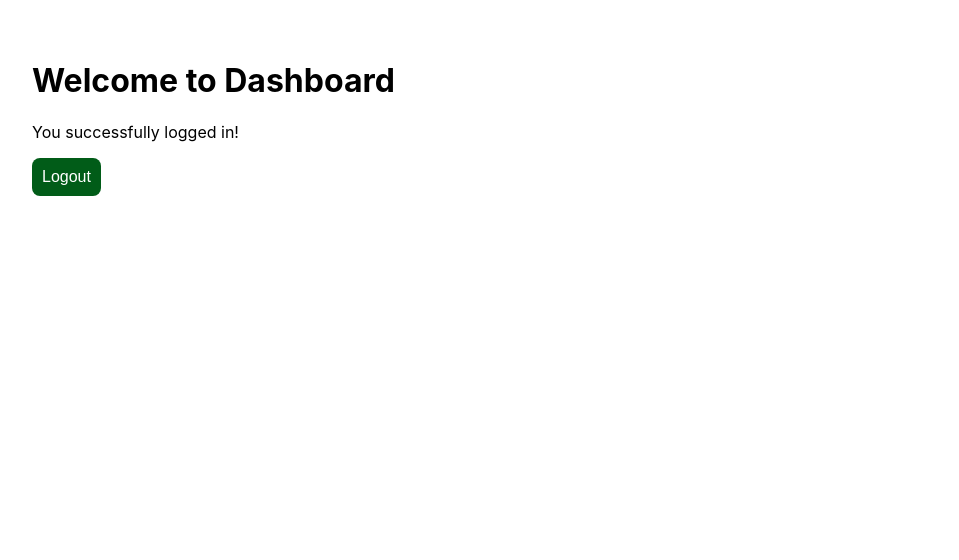
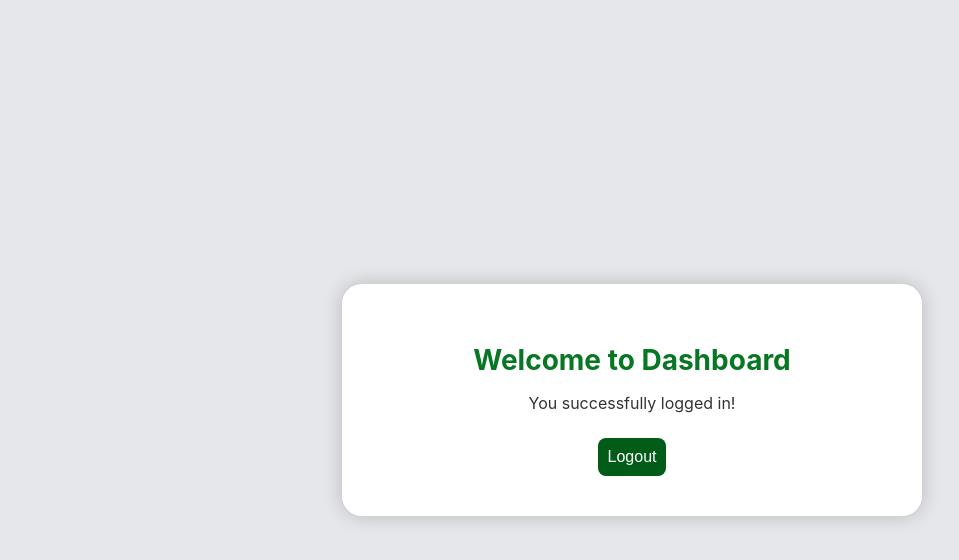
Before and after one commit to ShanawazMd700/React-Demo, a React (Create React App) app: page /dashboard in a window 1280 px wide. Shown: the top 560 px of the page, without its empty margins (8-967 px from the left). Built offline with nearby package versions, Linux system fonts and the light colour scheme.

Commit message:
Fourth Commit

```diff
--- a/src/Dashboard.js
+++ b/src/Dashboard.js
@@ -11,12 +11,15 @@ function Dashboard() {
   }
 
   return (
-    <div style={{ padding: "40px" }}>
-      <h1>Welcome to Dashboard</h1>
-      <p>You successfully logged in!</p>
-      <button className="logoutbtn" onClick={handleLogout}>
-        Logout
-      </button>
+    <div className="dashboard-container">
+      <div className="dashboard-box">
+        <h1>Welcome to Dashboard</h1>
+        <p>You successfully logged in!</p>
+
+        <button className="logoutbtn" onClick={handleLogout}>
+          Logout
+        </button>
+      </div>
     </div>
   );
 }
--- a/src/styling.css
+++ b/src/styling.css
@@ -103,3 +103,34 @@
   margin-bottom: 10px;
   font-size: 20px;
 }
+
+/* Dashboard Container */
+.dashboard-container {
+  width: 100vw;
+  height: 100vh;
+  background: #e5e7eb; /* Same as login page */
+  display: flex;
+  justify-content: center;
+  align-items: center;
+}
+
+.dashboard-box {
+  width: 500px;
+  background: white;
+  padding: 40px;
+  border-radius: 20px;
+  box-shadow: 0 0 20px rgba(0,0,0,0.2);
+  text-align: center;
+}
+
+.dashboard-box h1 {
+  font-size: 28px;
+  margin-bottom: 15px;
+  color: #087724;
+}
+
+.dashboard-box p {
+  font-size: 16px;
+  color: #333;
+  margin-bottom: 25px;
+}
```
